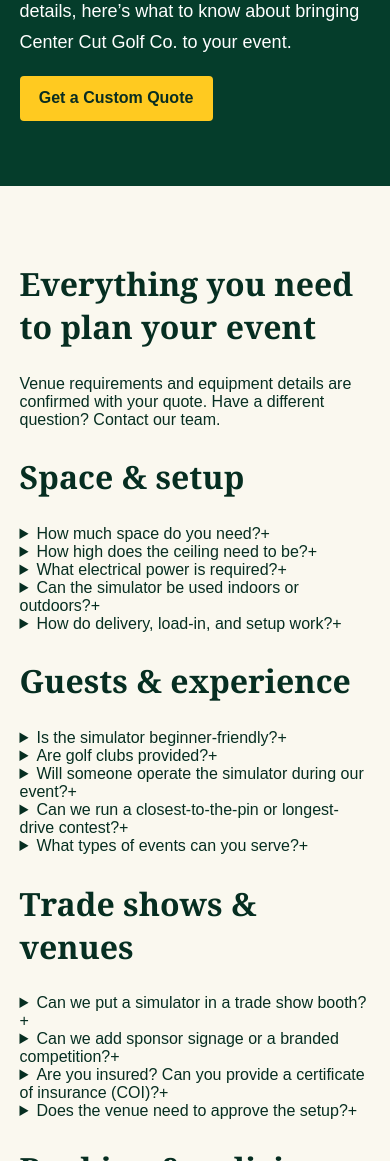
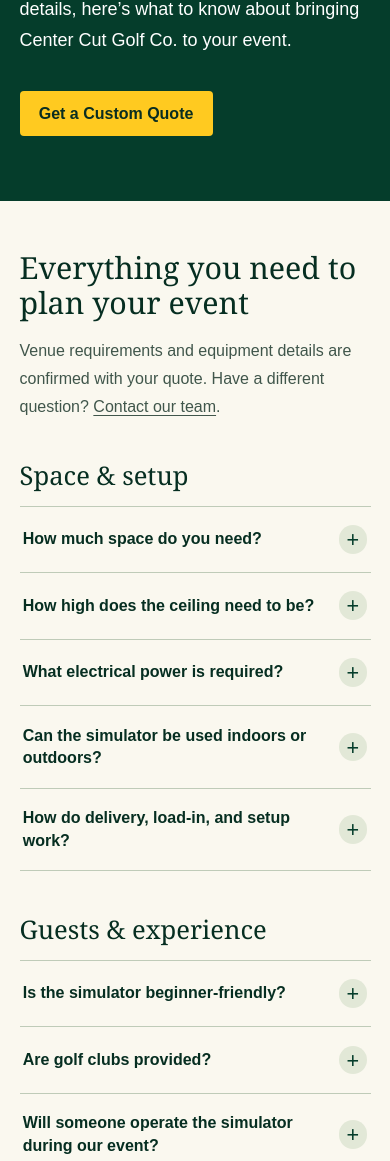
Before and after one commit to micahp20/center-cut-golf-co, a Next.js app: page /faq in a window 390 px wide. Shown: the part 407-1568 px from the top of the page. Built offline with nearby package versions, Linux system fonts and the light colour scheme; no server answers.

Commit message:
Style mobile responsive FAQ accordions

```diff
--- a/app/club.css
+++ b/app/club.css
@@ -239,3 +239,23 @@ a:focus-visible,button:focus-visible { outline:3px solid #218fd1; outline-offset
   .opening-actions { align-items:flex-start; gap:.9rem; }
   .opening-actions .home-quote-button { width:100%; }
 }
+
+/* FAQ */
+.faq-hero .button { margin-top:1.1rem; }
+.faq-layout { display:grid; grid-template-columns:minmax(0, .85fr) minmax(0,1.7fr); gap:clamp(1.5rem,5vw,5rem); align-items:start; }
+.faq-intro { position:sticky; top:1rem; }
+.faq-intro h2 { margin:0 0 1rem; font:normal clamp(1.9rem,3vw,2.7rem)/1.15 Georgia,serif; }
+.faq-intro p { color:#40564b; line-height:1.75; }
+.faq-intro a { text-decoration:underline; text-underline-offset:.2em; }
+.faq-groups { display:grid; gap:2.75rem; min-width:0; }
+.faq-group h2 { margin:0 0 .85rem; font:normal clamp(1.6rem,2.6vw,2.1rem)/1.2 Georgia,serif; color:var(--deep); }
+.faq-item { border-top:1px solid #bfcbb8; }
+.faq-item:last-child { border-bottom:1px solid #bfcbb8; }
+.faq-item summary { display:flex; align-items:center; justify-content:space-between; gap:1rem; cursor:pointer; list-style:none; font-weight:700; padding:1.15rem .2rem; line-height:1.4; }
+.faq-item summary::-webkit-details-marker { display:none; }
+.faq-item summary:focus-visible { outline:3px solid #218fd1; outline-offset:2px; }
+.faq-plus { display:inline-grid; place-items:center; flex-shrink:0; width:1.8rem; height:1.8rem; border-radius:50%; background:#e2e8d7; color:#053d2b; font-size:1.35rem; font-weight:normal; }
+.faq-item[open] .faq-plus { transform:rotate(45deg); }
+.faq-item p { margin:0; padding:0 2.3rem 1.25rem .2rem; color:#40564b; line-height:1.7; }
+@media(max-width:850px) { .faq-layout { grid-template-columns:1fr; } .faq-intro { position:static; } }
+@media(max-width:420px) { .club-header nav { gap:.35rem; font-size:.78rem; } .club-header nav a { white-space:nowrap; } }
```
